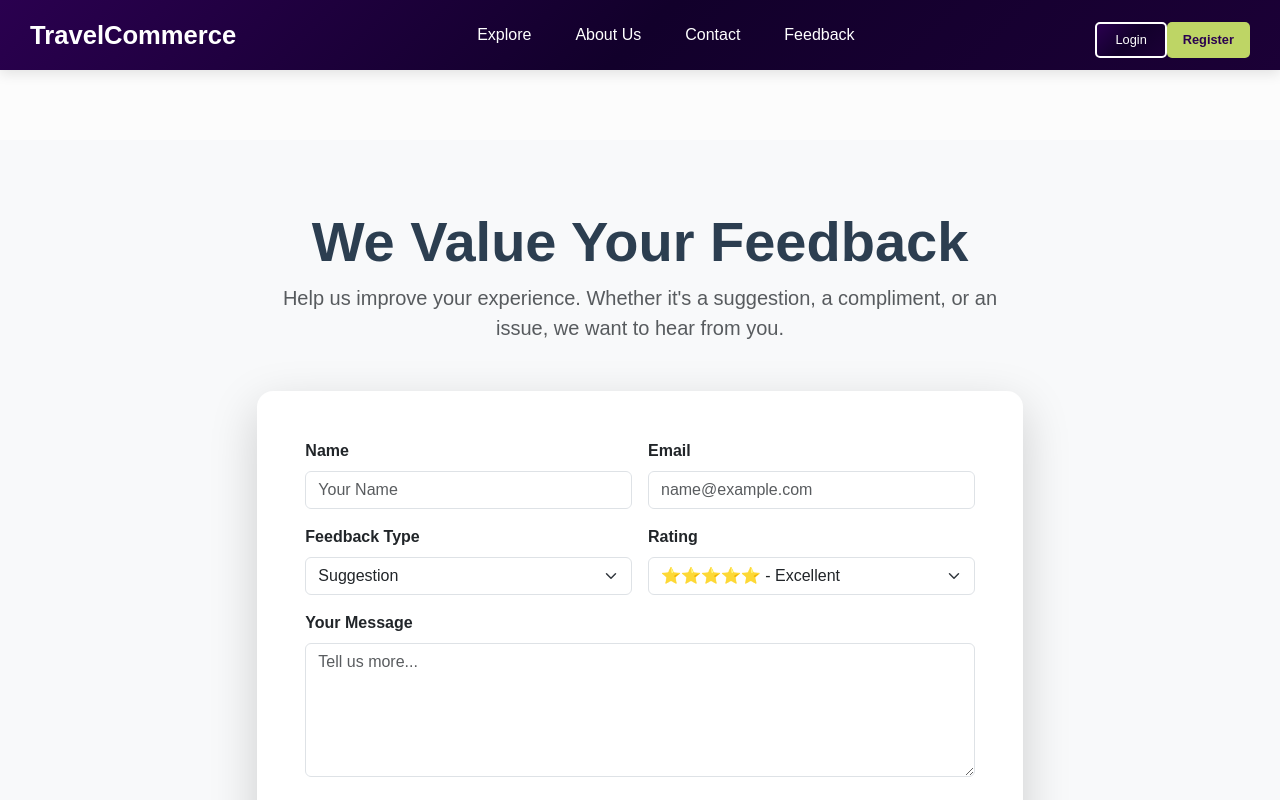
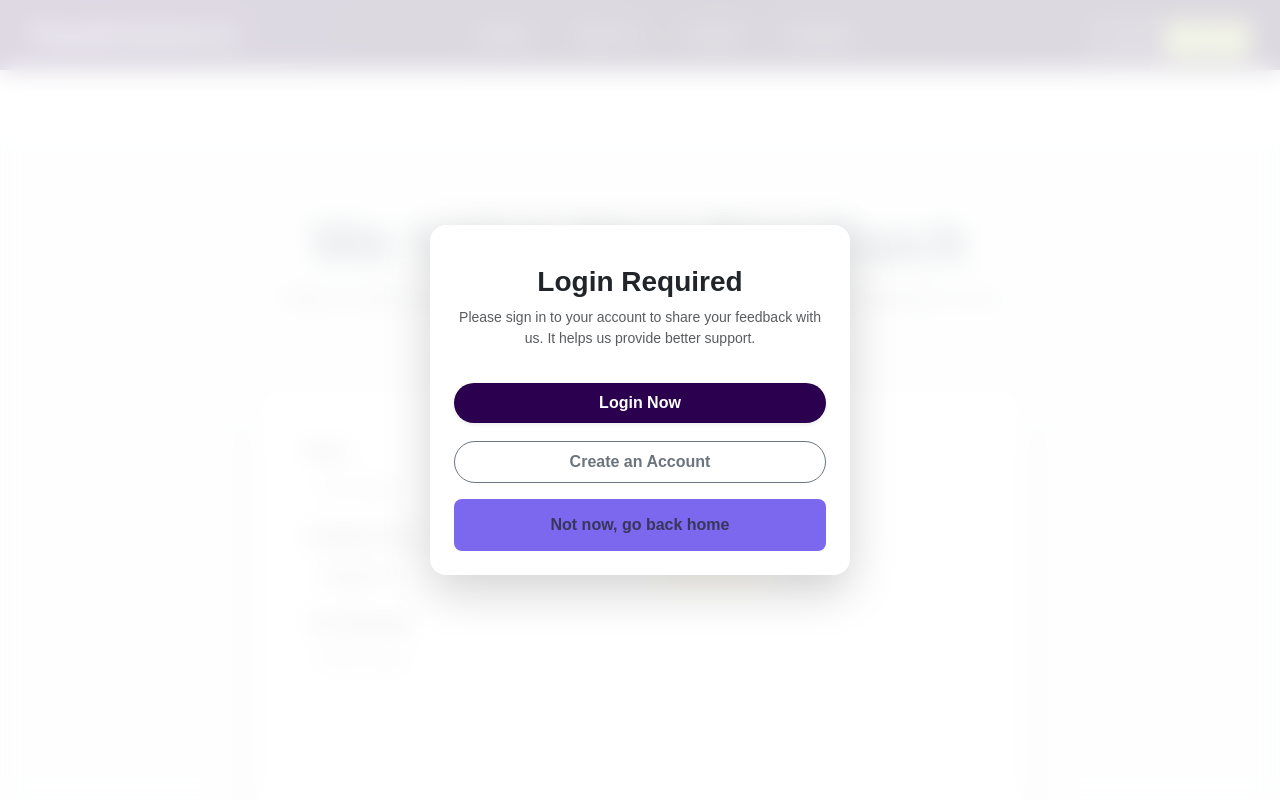
Before and after one commit to ushansamudithaperera/Online-Platform-for-Travel-Based-Commerce, a React (Vite) app in the folder travel_commerce_front-end/: page /feedback in a window 1280 px wide. Shown: the top 800 px of the page. Built offline with nearby package versions, Linux system fonts and the light colour scheme; no server answers.

Commit message:
fetch the feedbacks of the customer to the About Us page, and display them

```diff
--- a/travel_commerce_front-end/src/pages/About/About.jsx
+++ b/travel_commerce_front-end/src/pages/About/About.jsx
@@ -1,9 +1,32 @@
-import React from "react";
+import React, { useState, useEffect } from "react";
 import { Link } from "react-router-dom";
 import Navbar from "../../components/Navbar";
 import Footer from "../../components/Footer";
+import axios from "axios";
 
 export default function About() {
+  const [testimonials, setTestimonials] = useState([]);
+  const [loading, setLoading] = useState(true);
+
+  useEffect(() => {
+    fetchTestimonials();
+  }, []);
+
+  const fetchTestimonials = async () => {
+    try {
+      const response = await axios.get("http://localhost:8080/api/feedback/testimonials");
+      setTestimonials(response.data);
+    } catch (error) {
+      console.error("Error fetching testimonials:", error);
+    } finally {
+      setLoading(false);
+    }
+  };
+
+  const renderStars = (rating) => {
+    return "⭐".repeat(rating);
+  };
+
   return (
     <div className="about-page">
       <Navbar />
@@ -61,7 +84,79 @@ export default function About() {
         </div>
       </section>
 
-      {/* 3. Why Choose Us? (Values Grid) */}
+      {/* 3. Testimonials Section (Horizontal Scroll) */}
+      {testimonials.length > 0 && (
+        <section className="py-5" style={{ backgroundColor: "#fafafa", overflow: "hidden" }}>
+          <div className="container">
+            <div className="text-center mb-5">
+              <h2 className="fw-bold" style={{ color: "#2c3e50" }}>What Our Travelers Say</h2>
+              <p className="text-muted">Real stories from real explorers in Sri Lanka</p>
+            </div>
+
+            <div
+              className="d-flex pb-4 testimonials-scroll"
+              style={{
+                overflowX: "auto",
+                gap: "1.5rem",
+                scrollbarWidth: "thin",
+                msOverflowStyle: "none",
+                WebkitOverflowScrolling: "touch",
+                paddingBottom: "1rem"
+              }}
+            >
+              {testimonials.map((item, index) => (
+                <div
+                  key={item.id || index}
+                  style={{ minWidth: "320px", maxWidth: "320px", flex: "0 0 auto" }}
+                >
+                  <div className="card h-100 border-0 shadow-sm rounded-4 hover-lift" style={{ transition: 'transform 0.3s ease' }}>
+                    <div className="card-body p-4 text-center">
+                      <div className="mb-3">
+                        <span className="text-warning">{renderStars(item.rating)}</span>
+                      </div>
+                      <p className="card-text text-muted mb-4" style={{ fontStyle: 'italic', fontSize: '0.95rem' }}>
+                        "{item.message}"
+                      </p>
+                      <div className="d-flex align-items-center justify-content-center">
+                        <div
+                          className="rounded-circle bg-primary text-white d-flex align-items-center justify-content-center me-2"
+                          style={{ width: '40px', height: '40px', fontSize: '1.2rem', fontWeight: 'bold' }}
+                        >
+                          {item.name ? item.name.charAt(0).toUpperCase() : 'G'}
+                        </div>
+                        <div className="text-start">
+                          <h6 className="mb-0 fw-bold small">{item.name || "Guest Traveller"}</h6>
+                          <small className="text-muted" style={{ fontSize: '0.75rem' }}>{item.type || "Reviewer"}</small>
+                        </div>
+                      </div>
+                    </div>
+                  </div>
+                </div>
+              ))}
+            </div>
+
+            {/* Inline CSS for hiding scrollbar if needed or styling it */}
+            <style>{`
+              .testimonials-scroll::-webkit-scrollbar {
+                height: 6px;
+              }
+              .testimonials-scroll::-webkit-scrollbar-track {
+                background: #f1f1f1;
+                border-radius: 10px;
+              }
+              .testimonials-scroll::-webkit-scrollbar-thumb {
+                background: #ccc;
+                border-radius: 10px;
+              }
+              .testimonials-scroll::-webkit-scrollbar-thumb:hover {
+                background: #2a004f;
+              }
+            `}</style>
+          </div>
+        </section>
+      )}
+
+      {/* 4. Why Choose Us? (Values Grid) */}
       <section className="bg-white py-5">
         <div className="container">
           <div className="text-center mb-5">
@@ -111,7 +206,7 @@ export default function About() {
         </div>
       </section>
 
-      {/* 4. The Team / Story */}
+      {/* 5. Our Story */}
       <section className="py-5 bg-light">
         <div className="container text-center">
           <div className="row justify-content-center">
@@ -132,7 +227,7 @@ export default function About() {
         </div>
       </section>
 
-      {/* 5. Call to Action (Footer) */}
+      {/* 6. Call to Action (Footer) */}
       <section className="py-5 text-center text-white" style={{ backgroundColor: "#2c3e50" }}>
         <div className="container">
           <h2 className="mb-3">Ready to start your journey?</h2>
--- a/travel_commerce_front-end/src/pages/Feedback/Feedback.jsx
+++ b/travel_commerce_front-end/src/pages/Feedback/Feedback.jsx
@@ -1,4 +1,5 @@
 import React, { useState, useEffect } from "react";
+import { useNavigate } from "react-router-dom";
 import Navbar from "../../components/Navbar";
 import Footer from "../../components/Footer";
 import { useAuth } from "../../context/AuthContext";
@@ -6,6 +7,7 @@ import axios from "axios";
 
 export default function Feedback() {
     const { user } = useAuth();
+    const navigate = useNavigate();
     const [formData, setFormData] = useState({
         name: "",
         email: "",
@@ -15,6 +17,7 @@ export default function Feedback() {
     });
     const [status, setStatus] = useState({ type: "", message: "" });
     const [isSubmitting, setIsSubmitting] = useState(false);
+    const [showLoginPrompt, setShowLoginPrompt] = useState(false);
 
     useEffect(() => {
         if (user) {
@@ -23,6 +26,9 @@ export default function Feedback() {
                 name: user.fullname || user.name || "",
                 email: user.email || ""
             }));
+            setShowLoginPrompt(false);
+        } else {
+            setShowLoginPrompt(true);
         }
     }, [user]);
 
@@ -32,6 +38,11 @@ export default function Feedback() {
 
     const handleSubmit = async (e) => {
         e.preventDefault();
+        if (!user) {
+            setShowLoginPrompt(true);
+            return;
+        }
+
         setIsSubmitting(true);
         setStatus({ type: "", message: "" });
 
@@ -68,11 +79,55 @@ export default function Feedback() {
     };
 
     return (
-        <div className="feedback-page d-flex flex-column min-vh-100">
+        <div className="feedback-page d-flex flex-column min-vh-100 position-relative">
             <Navbar />
 
-            <div className="flex-grow-1 bg-light py-5">
-                <div className="container">
+            {/* Login Prompt Overlay */}
+            {showLoginPrompt && (
+                <div
+                    className="position-fixed top-0 start-0 w-100 h-100 d-flex align-items-center justify-content-center"
+                    style={{
+                        zIndex: 2000,
+                        backgroundColor: "rgba(255, 255, 255, 0.85)",
+                        backdropFilter: "blur(12px)",
+                        transition: "all 0.3s ease"
+                    }}
+                >
+                    <div className="card border-0 shadow-lg text-center p-4 rounded-4 animate__animated animate__fadeInUp" style={{ maxWidth: "420px", width: "90%" }}>
+                        <div className="mb-3">
+                            <i className="bi bi-person-lock" style={{ fontSize: "3rem", color: "#2a004f" }}></i>
+                        </div>
+                        <h3 className="fw-bold mb-2">Login Required</h3>
+                        <p className="text-muted mb-4 small">
+                            Please sign in to your account to share your feedback with us. It helps us provide better support.
+                        </p>
+                        <div className="d-grid gap-2">
+                            <button
+                                className="btn btn-lg text-white rounded-pill shadow-sm py-2 fs-6"
+                                style={{ backgroundColor: "#2a004f", border: "none" }}
+                                onClick={() => navigate("/login")}
+                            >
+                                Login Now
+                            </button>
+                            <button
+                                className="btn btn-outline-secondary rounded-pill py-2 fs-6"
+                                onClick={() => navigate("/register")}
+                            >
+                                Create an Account
+                            </button>
+                            <button
+                                className="btn btn-sm btn-link text-decoration-none text-muted mt-2"
+                                onClick={() => navigate("/")}
+                            >
+                                Not now, go back home
+                            </button>
+                        </div>
+                    </div>
+                </div>
+            )}
+
+            <div className={`flex-grow-1 bg-light py-5 ${showLoginPrompt ? 'overflow-hidden' : ''}`} style={showLoginPrompt ? { maxHeight: '100vh' } : {}}>
+                <div className="container" style={showLoginPrompt ? { filter: 'blur(4px)', pointerEvents: 'none' } : {}}>
                     <div className="row justify-content-center">
                         <div className="col-lg-8">
                             <div className="text-center mb-5">
@@ -105,7 +160,7 @@ export default function Feedback() {
                                                     onChange={handleChange}
                                                     placeholder="Your Name"
                                                     required
-                                                    disabled={!!user} // Disable if user is logged in
+                                                    disabled={!!user}
                                                     readOnly={!!user}
                                                 />
                                             </div>
@@ -122,7 +177,7 @@ export default function Feedback() {
                                                     onChange={handleChange}
                                                     placeholder="name@example.com"
                                                     required
-                                                    disabled={!!user} // Disable if user is logged in
+                                                    disabled={!!user}
                                                     readOnly={!!user}
                                                 />
                                             </div>
```
Also changed, not shown: 2 other files (tests, documents, lock files or other folders).
